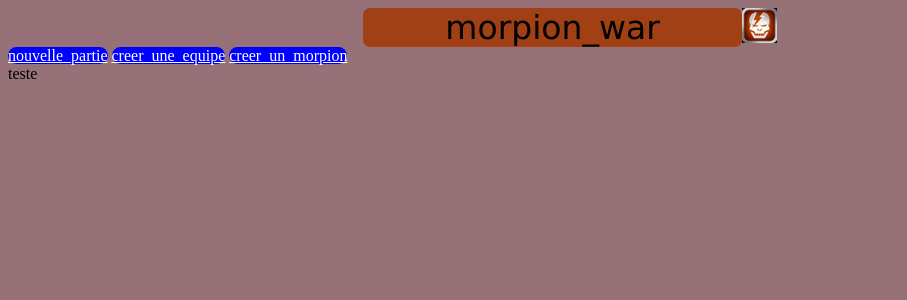
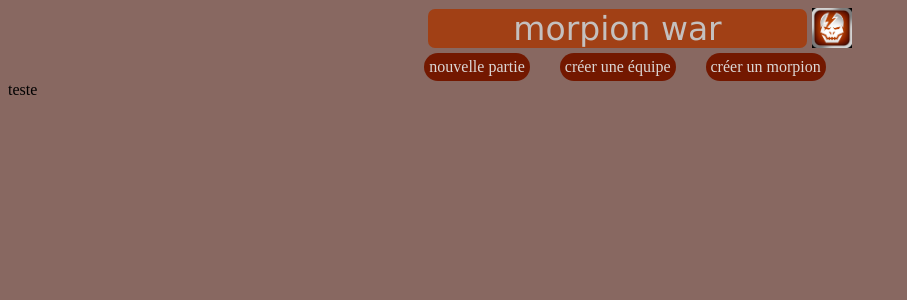
Before and after one commit to Mongeta64/projet-morion, a PHP site: page / in a window 1280 px wide. Shown: the top 300 px of the page, without its empty margins (0-907 px from the left). Run offline with PHP 8.4, Linux system fonts and the light colour scheme.

Commit message:
add style

```diff
--- a/index.php
+++ b/index.php
@@ -1,16 +1,18 @@
 <!DOCTYPE html>
 <html>
 <head>
-	<title>Title of the document</title>
+	<title>morpion war</title>
+	<meta charset="UTF-8">
 	<link rel="stylesheet" type="text/css" href="style.css">
+	<link rel="icon" type="image" href="shadowgun-icone.jpg" />
 </head>
 
-<header class="head" ><span class="txt">morpion_war</span><a href="/"><img class="img"src="shadowgun-icone.jpg"/></a></header>
+<header class="head" ><span class="txt">morpion war</span><a class="home_link" href="/"><img class="img" src="shadowgun-icone.jpg"/></a></header>
 
-<nav>
-	<a class="menu_button" href="nouvelle_partie.php">nouvelle_partie</a>
-	<a class="menu_button" href="creer_une_equipe">creer_une_equipe</a>
-	<a class="menu_button" href="creer_un_morpion">creer_un_morpion</a>
+<nav class="menu">
+	<a class="menu_button" href="nouvelle_partie.php">nouvelle partie</a>
+	<a class="menu_button" href="creer_une_equipe">créer une équipe</a>
+	<a class="menu_button" href="creer_un_morpion">créer un morpion</a>
 </nav>
 
 <body>
--- a/style.css
+++ b/style.css
@@ -1,14 +1,18 @@
 body {
-	background:#4b0b1794;
+	background:#886861;
 	display: flex;
 	flex-direction: column;
 	flex-grow: 1;
 }
 
 .menu_button {
-	color: white;
-	background: blue;
-	border-radius: 10px;
+	display: flex;
+	padding: 5px;
+	margin-right: 30px;
+	color: #dbd7d5;
+	background: #731800;
+	border-radius: 20px;
+	text-decoration: none;
 }
 
 .head {
@@ -16,20 +20,33 @@ display: flex;
 flex-direction: row;
 justify-content: center;
 align-items: center;
+margin-bottom: 5px;
 }
 
 .img {
-	width: 20%;
+	width: 40px;
+	height: 40px;
 }
 
 .txt {
 	display: flex;
 	justify-content: center;
-	color: black;
+	color: #c4c0bf;
 	background: #a14015;
 	width: 30%;
 	font-family: verdana;
 	border-radius:7px;
 	font-size: 33px;
     font-weight: 500;
+    margin-right: 5px;
 }
+
+.menu {
+	display: flex;
+	flex-direction: row;
+	justify-content: center;
+}
+
+.home_link{
+	display: flex;
+}
```
Also changed, not shown: Morpion.sql (added, +72 -0 lines), shadowgun-icone.png (added), 1 other file.
